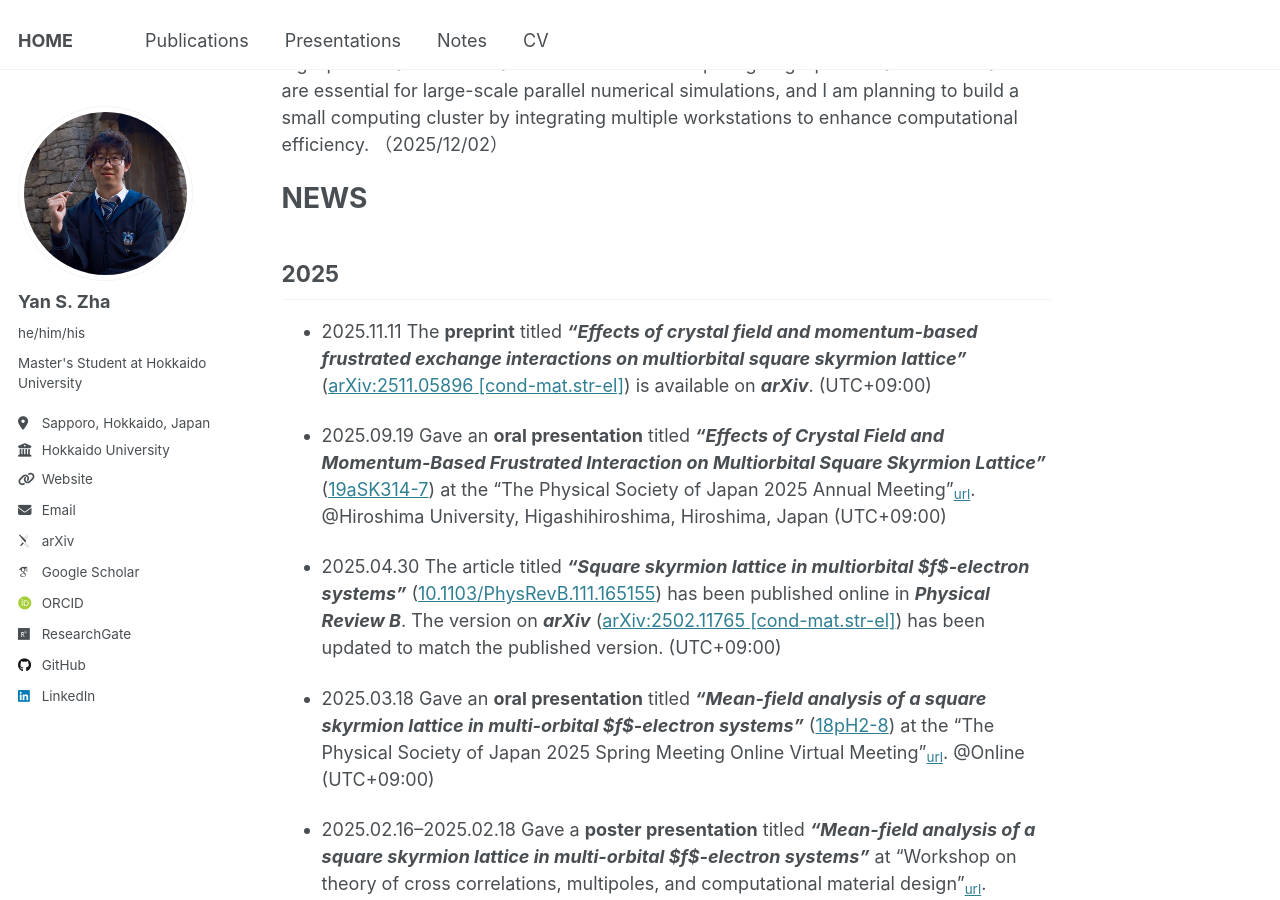
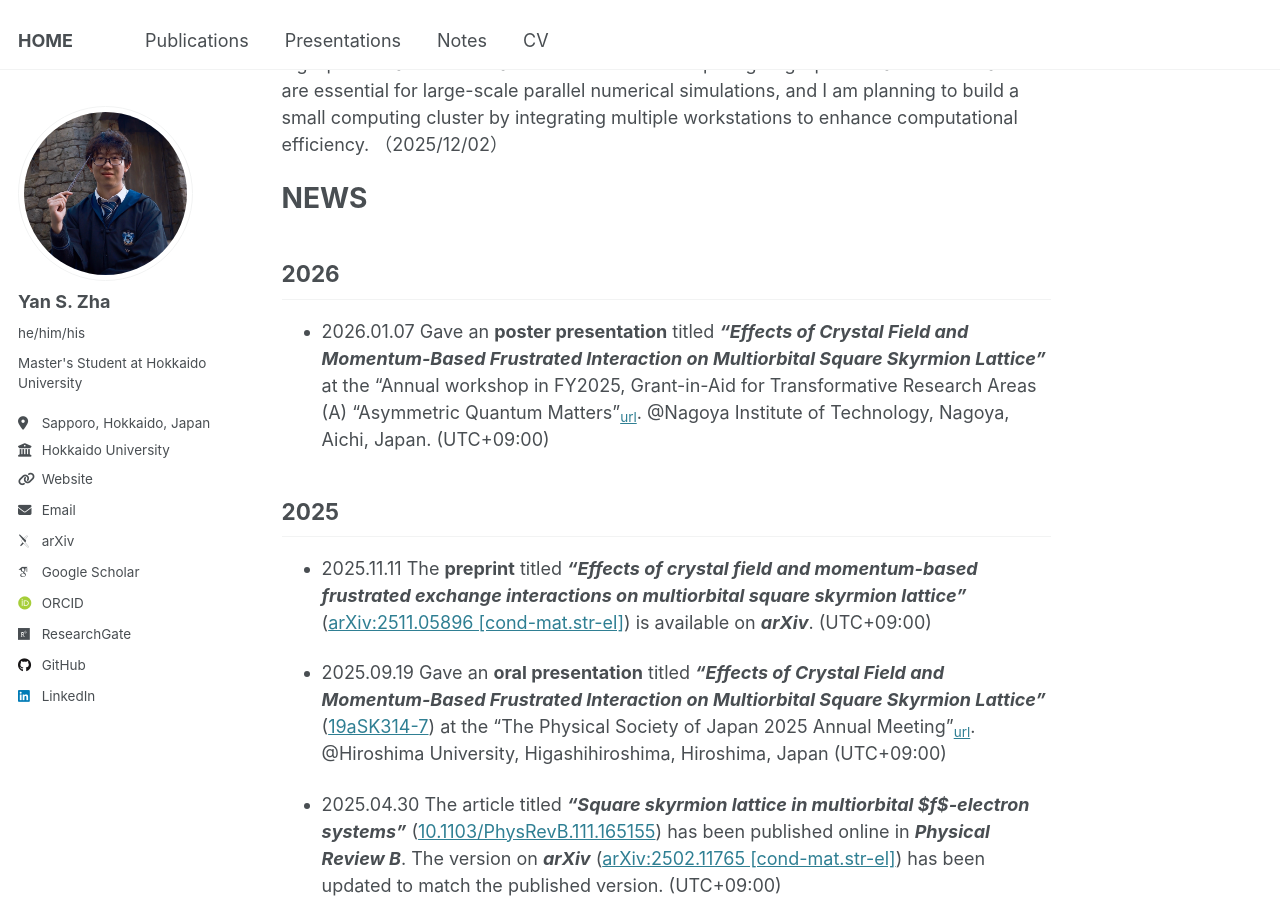
Before and after one commit to yzhacn/yzhacn.github.io, a Jekyll site: the page built from _pages/about.md, in a window 1280 px wide and 900 px high, scrolled down 422 px. Built offline with Jekyll 4.4.1, drawn with Linux system fonts in a browser that asks for light colours; some web fonts are replaced.

Commit message:
Update about.md

```diff
--- a/_pages/about.md
+++ b/_pages/about.md
@@ -17,6 +17,10 @@ High-performance workstations are essential for large-scale parallel numerical s
 
 NEWS
 ======
+
+## 2026
+* 2026.01.07 Gave an **poster presentation** titled ***"Effects of Crystal Field and Momentum-Based Frustrated Interaction on Multiorbital Square Skyrmion Lattice"*** at the "Annual workshop in FY2025, Grant-in-Aid for Transformative Research Areas (A) "Asymmetric Quantum Matters"<sub>[url](https://asymmetry.hiroshima-u.ac.jp/event/3097)</sub>. @Nagoya Institute of Technology, Nagoya, Aichi, Japan. (UTC+09:00)
+
 ## 2025
 * 2025.11.11 The **preprint** titled ***"Effects of crystal field and momentum-based frustrated exchange interactions on multiorbital square skyrmion lattice"*** ([arXiv:2511.05896 [cond-mat.str-el]](https://arxiv.org/abs/2511.05896)) is available on ***arXiv***. (UTC+09:00)
 
```
